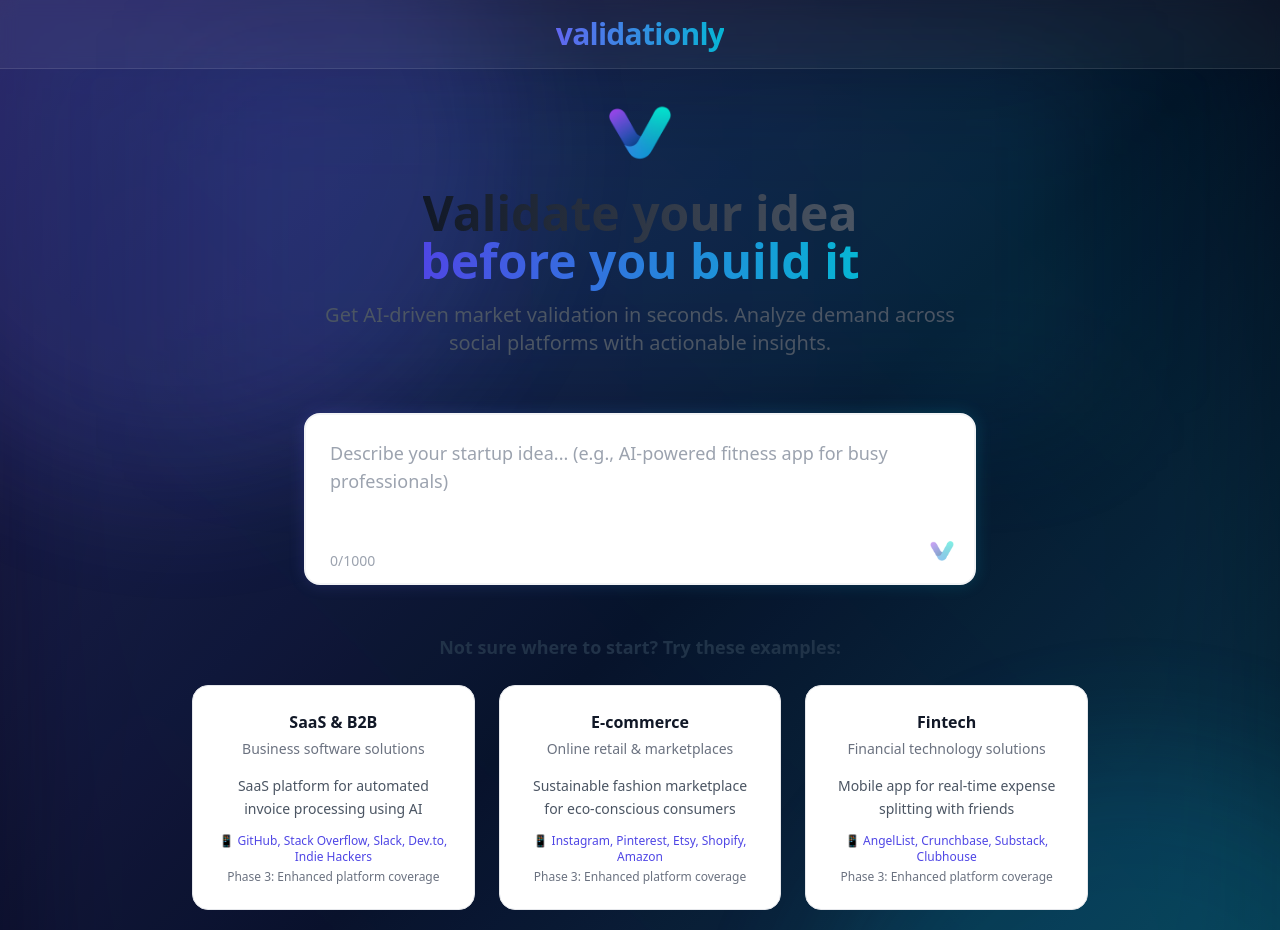
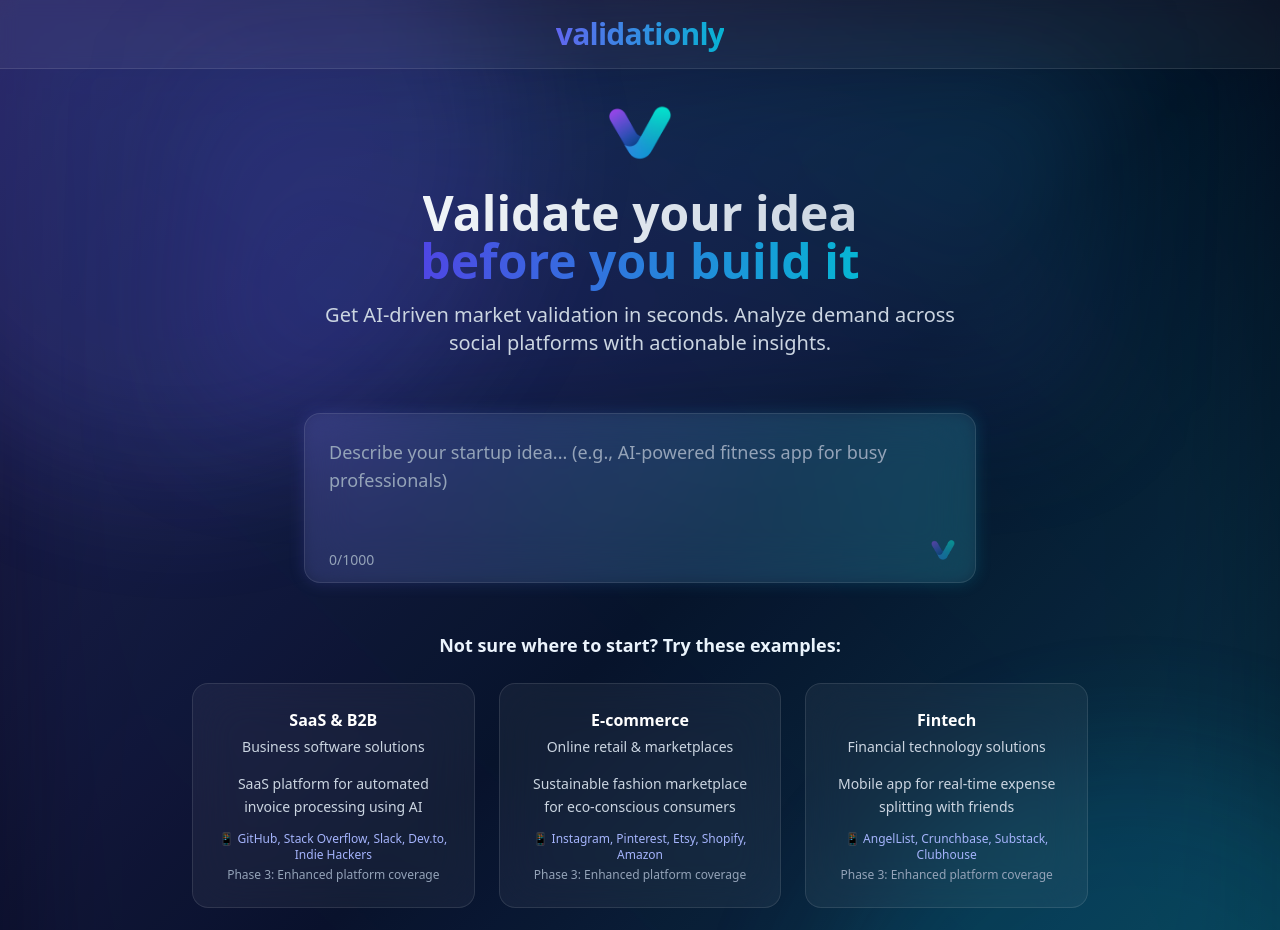
Before and after one commit to kptbarbarossa/validationly, a React (Vite) app: page / in a window 1280 px wide. Shown: the top 930 px of the page. Built offline with nearby package versions, Linux system fonts and the light colour scheme; no server answers; the HTML template or start-up script is replaced by a standard one.

Commit message:
ui(home): convert hero, textarea, and examples to dark glass; remove remaining white surfaces

```diff
--- a/src/pages/HomePage.tsx
+++ b/src/pages/HomePage.tsx
@@ -230,10 +230,10 @@ const HomePage: React.FC = () => {
                 description="Get AI-driven market validation for your startup idea in seconds. Analyze demand across X, Reddit, and LinkedIn with actionable insights and social media suggestions."
                 keywords="startup validation, idea validation, market research, AI analysis, startup tools, entrepreneur, indie hacker, business validation, market demand"
             />
-            <div className="text-center max-w-4xl mx-auto">
+            <div className="text-center max-w-4xl mx-auto text-slate-100">
             {/* Enhanced Hero Section - Reduced spacing */}
             <div className="relative mb-0">
-                <div className="absolute inset-0 bg-gradient-to-r from-indigo-500/10 to-cyan-500/10 rounded-3xl blur-3xl"></div>
+                <div className="absolute inset-0 bg-gradient-to-tr from-indigo-600/20 via-indigo-500/10 to-cyan-600/20 rounded-3xl blur-3xl"></div>
 
                 <div className="relative z-10 py-8">
                     {/* Logo */}
@@ -242,14 +242,14 @@ const HomePage: React.FC = () => {
                     </div>
 
                     <h1 className="text-4xl sm:text-5xl font-bold mb-4">
-                        <span className="bg-gradient-to-r from-gray-900 to-gray-600 bg-clip-text text-transparent">
+                        <span className="bg-gradient-to-r from-slate-100 to-slate-300 bg-clip-text text-transparent">
                             Validate your idea
                         </span>
                         <br />
                         <span className="bg-gradient-to-r from-indigo-600 to-cyan-500 bg-clip-text text-transparent">before you build it</span>
                     </h1>
 
-                    <p className="text-xl text-gray-600 mb-6 max-w-2xl mx-auto">
+                    <p className="text-xl text-slate-300 mb-6 max-w-2xl mx-auto">
                         Get AI-driven market validation in seconds. Analyze demand across social platforms with actionable insights.
                     </p>
                 </div>
@@ -260,21 +260,21 @@ const HomePage: React.FC = () => {
                     <div className="relative group">
                         <div className="absolute inset-0 bg-gradient-to-r from-indigo-500 to-cyan-500 rounded-2xl blur opacity-20 group-hover:opacity-30 transition-opacity"></div>
 
-                        <div className="relative bg-white rounded-2xl border-2 border-gray-100 hover:border-indigo-200 transition-colors">
+                        <div className="relative bg-white/5 backdrop-blur-xl rounded-2xl border border-white/10 hover:border-white/20 transition-colors">
                             <textarea
                                 ref={textareaRef}
                                 value={userInput.idea}
                                 onChange={handleInputChange}
                                 onKeyDown={handleKeyDown}
                                 placeholder="Describe your startup idea... (e.g., AI-powered fitness app for busy professionals)"
-                                className="w-full p-6 pr-16 bg-transparent border-none focus:ring-0 focus:outline-none resize-none text-lg min-h-[120px]"
+                                className="w-full p-6 pr-16 bg-transparent border-none focus:ring-0 focus:outline-none resize-none text-lg min-h-[120px] placeholder-slate-400 text-slate-100"
                                 rows={4}
                                 disabled={isLoading}
                                 aria-describedby={userInput.errorMessage ? "error-message" : undefined}
                             />
 
                             {/* Character counter */}
-                            <div className="absolute bottom-3 left-6 text-sm text-gray-400">
+                            <div className="absolute bottom-3 left-6 text-sm text-slate-400">
                                 {userInput.idea.length}/1000
                             </div>
 
@@ -298,7 +298,7 @@ const HomePage: React.FC = () => {
                         </div>
                     </div>
                     {userInput.errorMessage && (
-                        <div id="error-message" className="text-red-500 text-sm mt-2 text-left">
+                        <div id="error-message" className="text-red-400 text-sm mt-2 text-left">
                             {userInput.errorMessage}
                         </div>
                     )}
@@ -309,7 +309,7 @@ const HomePage: React.FC = () => {
             </form>
 
             <div className="mt-12">
-                <h3 className="text-lg font-semibold text-gray-800 mb-6">
+                <h3 className="text-lg font-semibold text-white mb-6">
                     Not sure where to start? Try these examples:
                 </h3>
 
@@ -317,20 +317,20 @@ const HomePage: React.FC = () => {
                     {sampleCategories.map((category, index) => (
                         <div
                             key={category.name}
-                            className="group bg-white rounded-2xl border border-gray-200 p-6 hover:shadow-lg hover:border-indigo-200 transition-all duration-300 cursor-pointer transform hover:-translate-y-1"
+                            className="group bg-white/5 backdrop-blur-xl rounded-2xl border border-white/10 p-6 hover:border-white/20 transition-all duration-300 cursor-pointer transform hover:-translate-y-1"
                             onClick={() => handleSampleIdeaClick(category.example)}
                         >
                             <div className="mb-4">
-                                <h4 className="font-semibold text-gray-900 mb-1">{category.name}</h4>
-                                <div className="text-sm text-gray-500">{category.description}</div>
+                                <h4 className="font-semibold text-white mb-1">{category.name}</h4>
+                                <div className="text-sm text-slate-300">{category.description}</div>
                             </div>
-                            <p className="text-gray-600 text-sm leading-relaxed mb-3">
+                            <p className="text-slate-300 text-sm leading-relaxed mb-3">
                                 {category.example}
                             </p>
-                            <div className="text-xs text-indigo-600 font-medium">
+                            <div className="text-xs text-indigo-300 font-medium">
                                 📱 {category.platforms}
                             </div>
-                            <div className="text-xs text-gray-500 mt-1">
+                            <div className="text-xs text-slate-400 mt-1">
                                 Phase 3: Enhanced platform coverage
                             </div>
 
```
